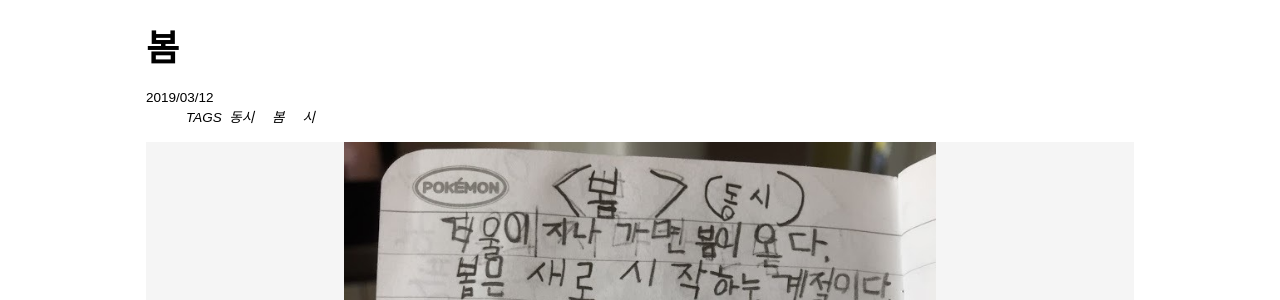
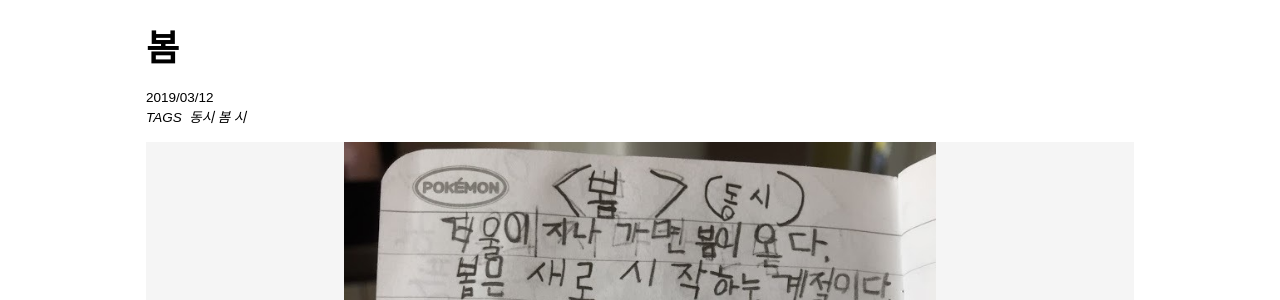
Before and after one commit to huginnmn/huginnmn.github.io, a Jekyll site: the page built from _posts/2019-03-12-봄.md, in a window 1280 px wide. Shown: the part 303-603 px from the top of the page. Built offline with Jekyll 4.4.1, drawn with Linux system fonts in a browser that asks for light colours; nearby versions of some CDN libraries; some web fonts are replaced; comment, search, counter and statistics services are not loaded.

Commit message:
Update _page.scss

```diff
--- a/_sass/so-simple/_page.scss
+++ b/_sass/so-simple/_page.scss
@@ -85,13 +85,14 @@
   font-size: 0.75rem;
   font-style: italic;
   text-transform: uppercase;
-  margin-right: 1rem;
+  margin: 0;
+  padding: 0;
 }
 
 .page-taxonomy {
   display: inline-block;
   font-style: italic;
-  margin-right: 1rem;
+  margin-right: 0.2rem;
 }
 
 .page-comments {
```
